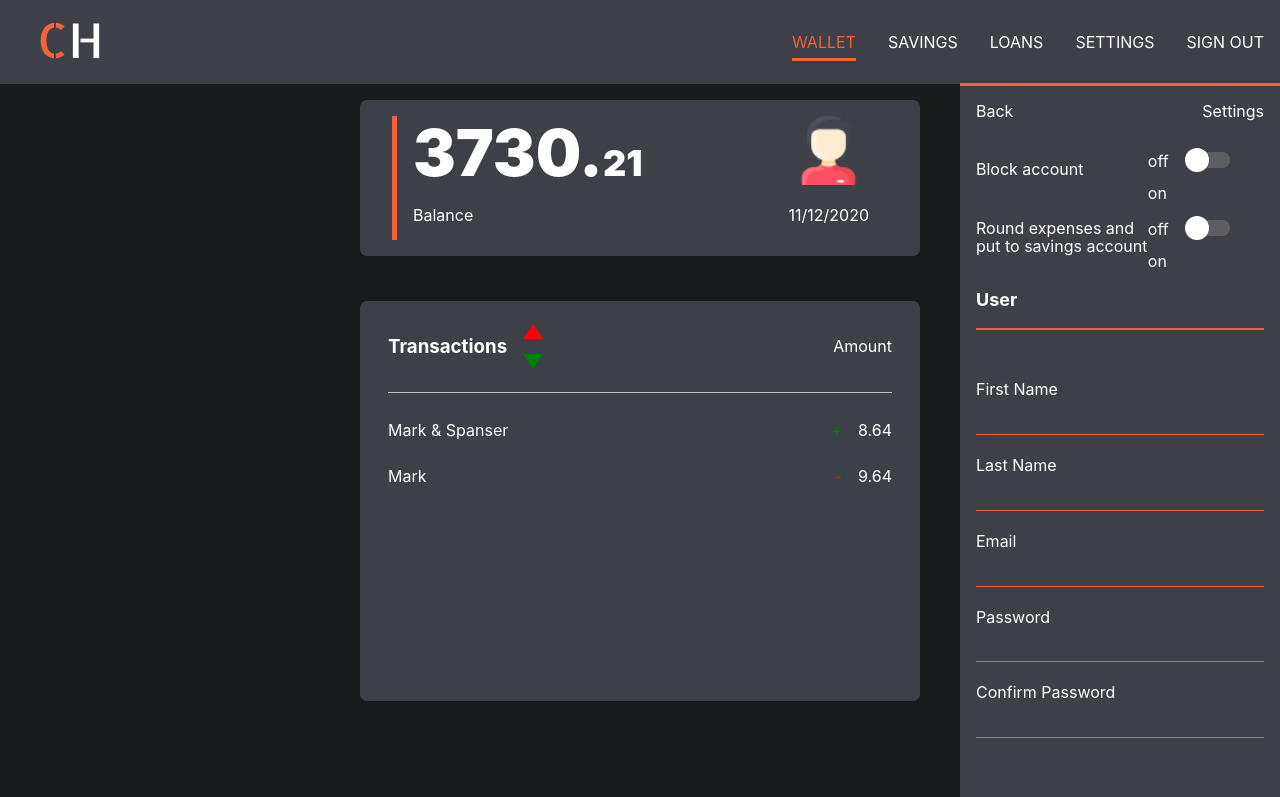
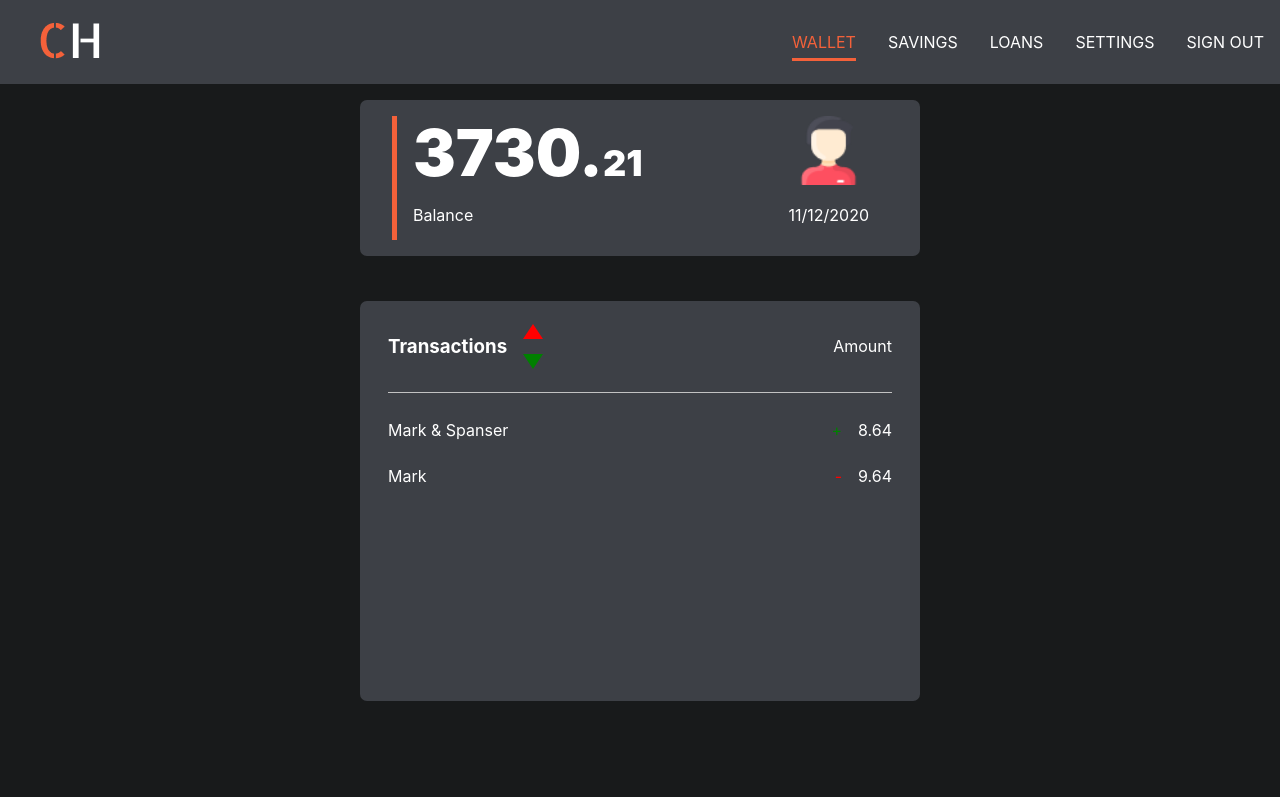
Before and after one commit to Sido-A/react_bank_app, a React (Create React App) app: page /wallet in a window 1280 px wide. Shown: the top 797 px of the page. Built offline with nearby package versions, Linux system fonts and the light colour scheme.

Commit message:
edited db.json, changed some styles

```diff
--- a/public/db.json
+++ b/public/db.json
@@ -3,10 +3,10 @@
   "users": [
     {
       "id": 1,
-      "firstname": "Florence",
-      "lastname": "Nway",
-      "email": "flo@email.com",
-      "password": "flo",
+      "firstname": "Sido",
+      "lastname": "Abe",
+      "email": "sido@email.com",
+      "password": "sido",
       "avator": "url",
       "wallet_balance": 3830.21,
       "saving_balance": 12000.53,
--- a/src/App.js
+++ b/src/App.js
@@ -1,4 +1,4 @@
-import React from "react";
+import React, { useState, useEffect } from "react";
 import {
   BrowserRouter as Router,
   Switch,
@@ -16,32 +16,52 @@ import Transactions from "./components/Transactions";
 import Settings from "./components/Settings";
 
 function App() {
+  const [data, setData] = useState();
+  const [showSettings, setShowSettings] = useState(false);
+  const toggleSettings = () => {
+    setShowSettings(!showSettings);
+  };
+
+  useEffect(() => {
+    // const fetchData = async () => {
+    //   await fetch("db.json")
+    //     .then((res) => res.json())
+    //     .then((res) => setData(res));
+    // };
+    // fetchData();
+
+    fetch("db.json")
+      .then((res) => res.json())
+      .then((res) => setData(res));
+  }, []);
+
+  console.log(data);
   return (
     <Router>
       <div className="app">
         <Switch>
           <Route path="/loans">
-            <LoggedInHeader />
+            <LoggedInHeader toggle={toggleSettings} />
             <div className="app__inner">
               <Balance color="blue" service="loans" />
-              <Transactions />
-              <Settings />
+              <Transactions transactions={data} />
+              {showSettings && <Settings />}
             </div>
           </Route>
           <Route path="/savings">
-            <LoggedInHeader />
+            <LoggedInHeader toggle={toggleSettings} />
             <div className="app__inner">
               <Balance color="green" service="savings" />
-              <Transactions />
-              <Settings />
+              <Transactions transactions={data} />
+              {showSettings && <Settings />}
             </div>
           </Route>
           <Route path="/wallet">
-            <LoggedInHeader />
+            <LoggedInHeader toggle={toggleSettings} />
             <div className="app__inner">
               <Balance color="orange" service="wallet" />
-              <Transactions />
-              <Settings />
+              <Transactions transactions={data} />
+              {showSettings && <Settings />}
             </div>
           </Route>
           <Route path="/signup">
--- a/src/components/LoggedInHeader.js
+++ b/src/components/LoggedInHeader.js
@@ -4,7 +4,7 @@ import { NavLink, useHistory } from "react-router-dom";
 import logo from "../img/CH.png";
 import "../css/LoggedInHeader.css";
 
-function LoggedInHeader() {
+function LoggedInHeader({ toggle }) {
   const history = useHistory();
 
   // const signOut = () => {
@@ -17,22 +17,34 @@ function LoggedInHeader() {
         <figure className="loggedInHeader__logo">
           <img src={`${logo}`} alt="" />
         </figure>
-        <nav className="loginSignupHeader__right">
+        <nav className="loggedInHeader__right">
+          <ul>
+            <li>
               <NavLink className="loggedInHeader__link" to="/wallet">
                 <span>wallet</span>
               </NavLink>
+            </li>
+            <li>
               <NavLink className="loggedInHeader__link" to="/savings">
                 <span>savings</span>
               </NavLink>
+            </li>
+            <li>
               <NavLink className="loggedInHeader__link" to="/loans">
                 <span>loans</span>
               </NavLink>
-          <NavLink className="loggedInHeader__link" to="/settings">
+            </li>
+            <li>
+              <a onClick={toggle} className="loggedInHeader__link">
                 <span>settings</span>
-          </NavLink>
+              </a>
+            </li>
+            <li>
               <NavLink className="loggedInHeader__link" to="/" exact>
                 <span>sign out</span>
               </NavLink>
+            </li>
+          </ul>
         </nav>
       </div>
     </header>
--- a/src/components/Settings.js
+++ b/src/components/Settings.js
@@ -8,7 +8,7 @@ function Settings() {
   const block = "Block account";
   const round = "Round expenses and put to savings account";
   return (
-    <div className="settings">
+    <div className={`settings `}>
       <div className="settings__inner">
         <div className="settings__header">
           <span>Back</span>
--- a/src/components/Transactions.js
+++ b/src/components/Transactions.js
@@ -31,7 +31,7 @@ function Transactions() {
           </div>
         </div>
         <dl className="transactions__items">
-          {transactions.map((tran) => (
+          {transactions?.map((tran) => (
             <Transaction tran={tran} />
           ))}
         </dl>
--- a/src/css/LoggedInHeader.css
+++ b/src/css/LoggedInHeader.css
@@ -14,6 +14,14 @@
   color: #fff;
   cursor: pointer;
   text-transform: uppercase;
+}
+.loggedInHeader__right > ul {
+  display: flex;
+  list-style-type: none;
+}
+
+.loggedInHeader__right > ul > li > a:active {
+  color: red;
 }
 .active > span {
   color: #f4613a;
--- a/src/css/Settings.css
+++ b/src/css/Settings.css
@@ -2,12 +2,14 @@
   width: 320px;
   background: linear-gradient(#3d4046 100%, #3d4046 0%);
   color: #fff;
-  position: absolute;
+  position: fixed;
   top: 0;
-  right: 0;
+  right: 0px;
   margin-top: 83px;
   border-top: 3px solid #f4613a;
+  transition: all 0.4s ease-in;
 }
+
 .settings__header {
   display: flex;
   justify-content: space-between;
```
Also changed, not shown: 1 other file (tests, documents, lock files or other folders). Lines whose indentation alone changed are shown as unchanged.
